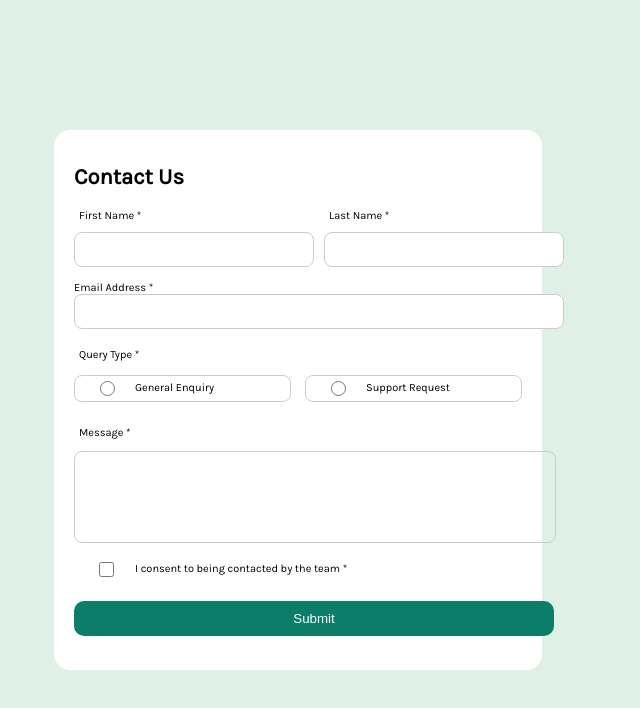
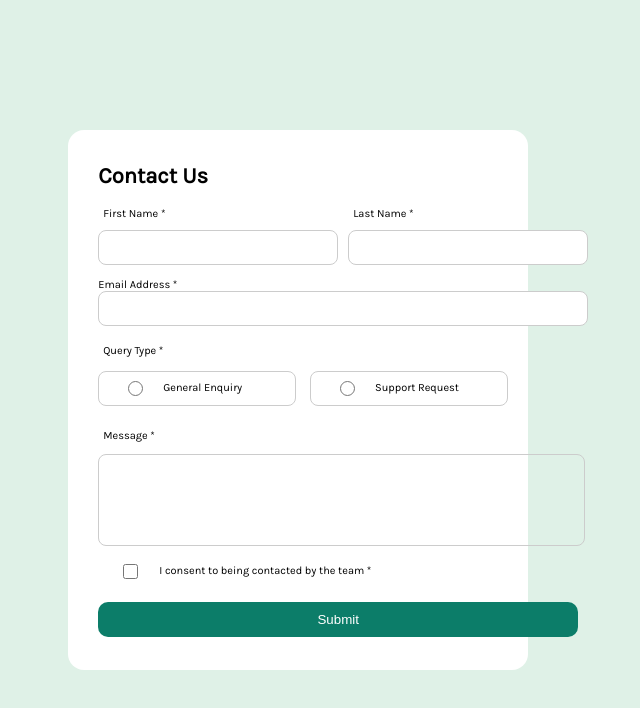
Before and after one commit to meron847/Contact-form, a plain HTML site: page contact-form-main/index.html in a window 1280 px wide. Shown: the whole page, without its empty margins (342-982 px from the left). Drawn offline with Linux system fonts and the light colour scheme.

Commit message:
last commit

```diff
--- a/contact-form-main/index.css
+++ b/contact-form-main/index.css
@@ -13,7 +13,7 @@ body{
     justify-content: center;
 }
 .table{
-    width: 35%;
+    width: 32%;
     background-color:  hsl(0, 0%, 100%);
     padding: 20px;
     border-radius: 16px;
@@ -21,6 +21,8 @@ body{
     display:flex;
     flex-direction: column;
     justify-content: space-evenly;
+    padding-left: 30px;
+
 
 }
 .form-row{
@@ -76,7 +78,7 @@ label{
 .row1 {
   display: flex;
   text-align: center;
-     padding:20 px;
+     padding: 9px;
       width: 220px;
       border: 1px solid #ccc;
       border-radius: 8px;
@@ -90,7 +92,7 @@ label{
 .m1{
      height: 90px;
      padding:20 px;
-      width: 480px;
+      width: 485px;
       border: 1px solid #ccc;
       border-radius: 8px;
 }
@@ -99,11 +101,12 @@ label{
     gap:2px;
     flex-direction: column;
 }
-.last{
+.list{
     display:flex;
     gap:1px;
-    align-items: flex-start;
+    align-items:flex-start;
     justify-content: flex-start;
+
 }
 #l1{
     padding: 25px;
--- a/contact-form-main/index.html
+++ b/contact-form-main/index.html
@@ -54,7 +54,7 @@
          <div class="m1">
          </div>
    </div>
-   <label class="last">
+   <label class="list">
   <input id="l1" type="checkbox" name="agree" />
   I consent to being contacted by the team *
 </label>
```
